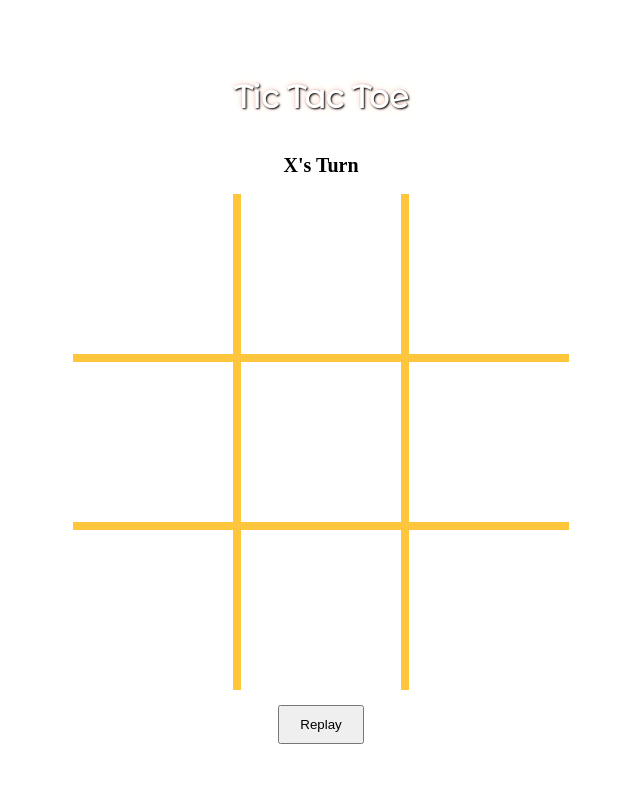
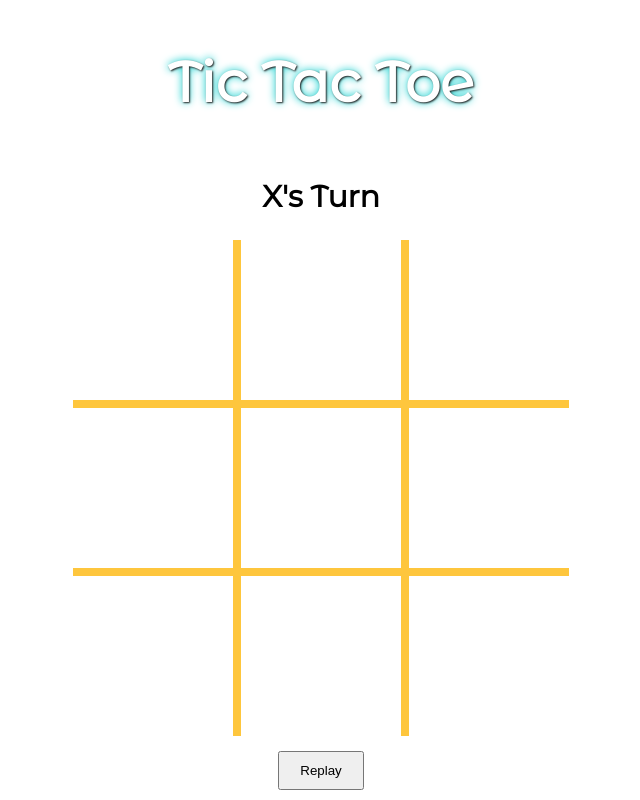
Before and after one commit to emilyc729/tic-tac-toe, a plain HTML site: page index.html in a window 1280 px wide. Shown: the whole page, without its empty margins (319-959 px from the left). Drawn offline with Linux system fonts and the light colour scheme.

Commit message:
changed title style

```diff
--- a/css/main.css
+++ b/css/main.css
@@ -9,16 +9,17 @@ body {
     flex-direction: column;
     justify-content: center;
     align-items: center;
+    font-family: 'Montserrat Alternates', sans-serif;
 }
 
 h1 {
-    font-family: 'Montserrat Alternates', sans-serif;
+    font-size: 56px;
     color: white;
-    text-shadow: 1px 1px 2px black, 0 0 15px lightyellow, 0 0 5px pink;
+    text-shadow: 1px 1px 2px rgb(34, 34, 34), 0 0 8px rgb(2,206,205);
 }
 
 h2 {
-    font-size: 20px;
+    font-size: 30px;
 }
 
 section {
```
